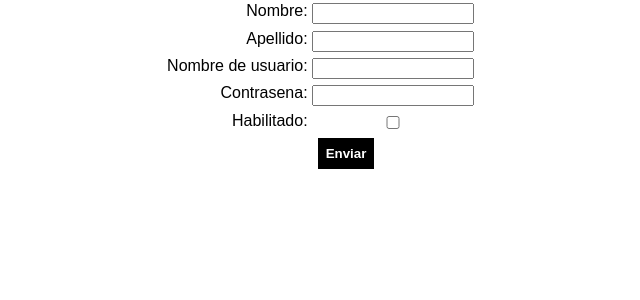
After one commit to amirghin/videoclub, a PHP site: page /f_usuarios_administradores.php in a window 1280 px wide. The commit adds this page. Shown: the top 300 px of the page, without its empty margins (294-934 px from the left). Run offline with PHP 8.4, Linux system fonts and the light colour scheme.

Commit message:
formulario insertar usuarios

```diff
--- a/css/estilos.css
+++ b/css/estilos.css
@@ -59,6 +59,36 @@ a{
 	padding: 0.3em 0;
 }
 
+.filas{
+	display: block;
+	clear: both;
+	padding: 0.2em 0;
+	overflow: hidden;
+}
+
+.filas .button{
+	margin: 0 auto;
+	display: block;
+	float: none;
+	width: auto;
+}
+
+.estilos_form{
+	width: 30%;
+	margin: 0 auto;
+}
+
+
+.estilos_form label{
+	width: 40%;
+	float: left;
+	padding: 0 0.3em 0 0;
+	text-align: right;
+}
+.estilos_form input{
+	float: left;
+	width: 40%;
+}
 /*-------Login--------*/
 
 
@@ -85,11 +115,8 @@ a{
 }
 
 .login .filas{
-	display: block;
-	clear: both;
 	width: 100%;
 	overflow: hidden;
-	padding: 0.2em 0;
 }
 
 .login .filas label{
--- /dev/null
+++ b/f_usuarios_administradores.php
@@ -0,0 +1,39 @@
+<!DOCTYPE html>
+<html>
+<head>
+	<title>Insertar usuarios</title>
+		<link rel="stylesheet" type="text/css" href="css/estilos.css">
+
+</head>
+<body>
+	<section class="estilos_form">
+		<form method="POST" action="">
+			<fieldset>
+				<div class="filas">
+					<label for="nombre">Nombre: </label>
+					<input type="text" name="nombre">
+				</div>
+				<div class="filas">
+					<label for="apellido">Apellido: </label>
+					<input type="text" name="apellido">
+				</div>
+				<div class="filas">
+					<label for="nombre_usuario">Nombre de usuario: </label>
+					<input type="text" name="nombre_usuario">
+				</div>
+				<div class="filas">
+					<label for="contrasena">Contrasena: </label>
+					<input type="text" name="contrasena">
+				</div>
+				<div class="filas">
+					<label for="habilitado">Habilitado: </label>
+					<input type="checkbox" name="habilidato">
+				</div>
+				<div class="filas">
+				    <input type="submit" value="Enviar" class="button">
+				</div>
+			</fieldset>
+		</form>
+	</section>
+</body>
+</html>
```
Also changed, not shown: f_generos.php (+7 -1 lines), f_peliculas.php (+8 -4 lines), 1 other file.
